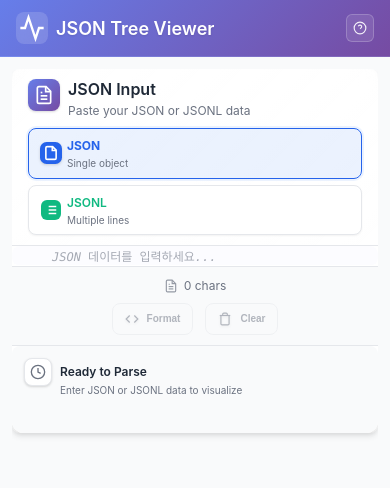
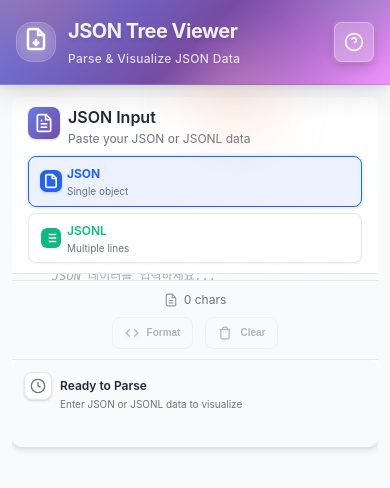
Before and after one commit to lived1024/jsonl-parser, a Vue app: page / in a window 390 px wide. Shown: the top 488 px of the page. Built offline with nearby package versions, Linux system fonts and the light colour scheme.

Commit message:
도움말 버튼 z-index 문제 해결 및 버튼 크기 수정

```diff
--- a/src/components/common/KeyboardShortcuts.css
+++ b/src/components/common/KeyboardShortcuts.css
@@ -1,46 +1,85 @@
 .keyboard-shortcuts {
   position: relative;
+  z-index: 10000;
 }
 
 .shortcuts-toggle {
+  position: relative;
   display: flex;
   align-items: center;
   justify-content: center;
-  width: 2rem;
-  height: 2rem;
-  border: 1px solid rgba(255, 255, 255, 0.2);
-  background: rgba(255, 255, 255, 0.1);
-  backdrop-filter: blur(10px);
-  -webkit-backdrop-filter: blur(10px);
-  border-radius: var(--radius-sm);
-  color: rgba(255, 255, 255, 0.9);
+  width: 2.75rem;
+  height: 2.75rem;
+  border: 1px solid rgba(255, 255, 255, 0.3);
+  background: rgba(255, 255, 255, 0.15);
+  backdrop-filter: blur(15px);
+  -webkit-backdrop-filter: blur(15px);
+  border-radius: var(--radius-md);
+  color: rgba(255, 255, 255, 0.95);
   cursor: pointer;
   transition: all var(--transition-fast);
+  box-shadow:
+    0 4px 12px rgba(0, 0, 0, 0.15),
+    0 2px 4px rgba(0, 0, 0, 0.1);
+}
+
+.shortcuts-toggle::before {
+  content: '';
+  position: absolute;
+  top: -2px;
+  left: -2px;
+  right: -2px;
+  bottom: -2px;
+  background: linear-gradient(45deg, rgba(255, 255, 255, 0.3), rgba(255, 255, 255, 0.1));
+  border-radius: var(--radius-md);
+  opacity: 0;
+  animation: buttonPulse 3s ease-in-out infinite;
+  z-index: -1;
+}
+
+@keyframes buttonPulse {
+  0%, 100% {
+    opacity: 0;
+    transform: scale(1);
+  }
+  50% {
+    opacity: 0.6;
+    transform: scale(1.05);
+  }
 }
 
 .shortcuts-toggle:hover {
-  background: rgba(255, 255, 255, 0.2);
-  border-color: rgba(255, 255, 255, 0.4);
+  background: rgba(255, 255, 255, 0.25);
+  border-color: rgba(255, 255, 255, 0.5);
   color: white;
-  transform: translateY(-1px);
+  transform: translateY(-2px);
+  box-shadow:
+    0 8px 20px rgba(0, 0, 0, 0.2),
+    0 4px 8px rgba(0, 0, 0, 0.15);
 }
 
 .shortcuts-toggle--active {
-  background: rgba(255, 255, 255, 0.25);
-  border-color: rgba(255, 255, 255, 0.5);
+  background: rgba(255, 255, 255, 0.3);
+  border-color: rgba(255, 255, 255, 0.6);
   color: white;
+  transform: translateY(-1px);
+  box-shadow:
+    0 6px 16px rgba(0, 0, 0, 0.18),
+    0 3px 6px rgba(0, 0, 0, 0.12);
 }
 
 .shortcuts-panel {
-  position: absolute;
-  top: calc(100% + 0.75rem);
-  right: 0;
+  position: fixed;
+  top: 5rem;
+  right: 2rem;
   width: 22rem;
   background: var(--color-background);
   border: 1px solid var(--color-border);
   border-radius: var(--radius-xl);
-  box-shadow: var(--shadow-xl);
-  z-index: 1000;
+  box-shadow:
+    0 25px 50px -12px rgba(0, 0, 0, 0.25),
+    0 0 0 1px rgba(255, 255, 255, 0.05);
+  z-index: 99999;
   overflow: hidden;
   backdrop-filter: blur(20px);
   -webkit-backdrop-filter: blur(20px);
@@ -228,13 +267,17 @@ kbd:hover {
 /* 모바일 최적화 */
 @media (max-width: 768px) {
   .shortcuts-toggle {
-    width: 1.75rem;
-    height: 1.75rem;
+    width: 2.5rem;
+    height: 2.5rem;
   }
 
   .shortcuts-panel {
-    width: 18rem;
-    right: -6rem;
+    position: fixed;
+    top: 4rem;
+    left: 1rem;
+    right: 1rem;
+    width: auto;
+    max-width: calc(100vw - 2rem);
   }
 
   .shortcuts-header {
@@ -278,8 +321,10 @@ kbd:hover {
 /* 태블릿 */
 @media (max-width: 1024px) and (min-width: 769px) {
   .shortcuts-panel {
+    position: fixed;
+    top: 4.5rem;
+    right: 1.5rem;
     width: 20rem;
-    right: -4rem;
   }
 }
 
@@ -296,6 +341,10 @@ kbd:hover {
   .close-button:hover,
   .kbd:hover {
     transform: none;
+  }
+
+  .shortcuts-toggle::before {
+    animation: none;
   }
 
   .shortcuts-panel-enter-active,
--- a/src/components/common/KeyboardShortcuts.vue
+++ b/src/components/common/KeyboardShortcuts.vue
@@ -8,7 +8,7 @@
       title="키보드 단축키 (Alt+H)"
       :class="{ 'shortcuts-toggle--active': isVisible }"
     >
-      <svg width="16" height="16" viewBox="0 0 24 24" fill="none" stroke="currentColor" stroke-width="2">
+      <svg width="20" height="20" viewBox="0 0 24 24" fill="none" stroke="currentColor" stroke-width="2">
         <circle cx="12" cy="12" r="10"/>
         <path d="M9.09 9a3 3 0 0 1 5.83 1c0 2-3 3-3 3"/>
         <line x1="12" y1="17" x2="12.01" y2="17"/>
--- a/src/layouts/DefaultLayout.vue
+++ b/src/layouts/DefaultLayout.vue
@@ -1,17 +1,35 @@
 <template>
   <div class="default-layout">
     <header class="app-header" role="banner">
+      <div class="header-background">
+        <div class="gradient-orb orb-1"></div>
+        <div class="gradient-orb orb-2"></div>
+        <div class="gradient-orb orb-3"></div>
+      </div>
+
       <div class="header-content">
         <div class="header-brand">
           <div class="brand-icon">
-            <svg width="28" height="28" viewBox="0 0 24 24" fill="none" stroke="currentColor" stroke-width="2">
-              <path d="M22 12h-4l-3 9L9 3l-3 9H2"/>
-            </svg>
+            <div class="icon-inner">
+              <svg width="24" height="24" viewBox="0 0 24 24" fill="none" stroke="currentColor" stroke-width="2.5">
+                <path d="M14 2H6a2 2 0 0 0-2 2v16a2 2 0 0 0 2 2h12a2 2 0 0 0 2-2V8z"/>
+                <polyline points="14,2 14,8 20,8"/>
+                <path d="M12 18v-6"/>
+                <path d="M9 15l3 3 3-3"/>
+              </svg>
+            </div>
+            <div class="icon-glow"></div>
           </div>
-          <h1 class="brand-title">JSON Tree Viewer</h1>
+          <div class="brand-text">
+            <h1 class="brand-title">JSON Tree Viewer</h1>
+            <p class="brand-subtitle">Parse & Visualize JSON Data</p>
+          </div>
         </div>
-        <div class="header-actions">
-          <KeyboardShortcuts />
+
+        <div class="header-info">
+          <div class="header-actions">
+            <KeyboardShortcuts />
+          </div>
         </div>
       </div>
     </header>
@@ -23,10 +41,29 @@
 </template>
 
 <script setup lang="ts">
+import { computed } from 'vue'
 import { useApp } from '../composables/useApp'
+import { useJsonTreeStore } from '../stores'
 import KeyboardShortcuts from '../components/common/KeyboardShortcuts.vue'
 
 const { mainStyle } = useApp()
+const store = useJsonTreeStore()
+
+// 총 노드 개수 계산
+const nodeCount = computed(() => {
+  const countNodes = (nodes: any[]): number => {
+    let count = 0
+    for (const node of nodes) {
+      count++
+      if (node.children) {
+        count += countNodes(node.children)
+      }
+    }
+    return count
+  }
+
+  return countNodes(store.parsedData)
+})
 </script>
 
 <style scoped>
@@ -38,46 +75,219 @@ const { mainStyle } = useApp()
 }
 
 .app-header {
-  background: linear-gradient(135deg, #667eea 0%, #764ba2 100%);
+  position: relative;
+  background: linear-gradient(135deg, #667eea 0%, #764ba2 50%, #f093fb 100%);
   color: white;
-  padding: 1rem 2rem;
-  box-shadow: 0 4px 20px rgba(0, 0, 0, 0.1);
+  padding: 1.5rem 2rem;
+  box-shadow:
+    0 8px 32px rgba(0, 0, 0, 0.12),
+    0 2px 8px rgba(0, 0, 0, 0.08);
   border-bottom: 1px solid rgba(255, 255, 255, 0.1);
   flex-shrink: 0;
+  z-index: 100;
+}
+
+.header-background {
+  position: absolute;
+  top: 0;
+  left: 0;
+  right: 0;
+  bottom: 0;
+  pointer-events: none;
+}
+
+.gradient-orb {
+  position: absolute;
+  border-radius: 50%;
+  filter: blur(40px);
+  opacity: 0.3;
+  animation: float 6s ease-in-out infinite;
+}
+
+.orb-1 {
+  width: 200px;
+  height: 200px;
+  background: radial-gradient(circle, #ff6b6b, #ee5a24);
+  top: -100px;
+  left: -50px;
+  animation-delay: 0s;
+}
+
+.orb-2 {
+  width: 150px;
+  height: 150px;
+  background: radial-gradient(circle, #4ecdc4, #45b7aa);
+  top: -75px;
+  right: -25px;
+  animation-delay: 2s;
+}
+
+.orb-3 {
+  width: 120px;
+  height: 120px;
+  background: radial-gradient(circle, #feca57, #ff9ff3);
+  bottom: -60px;
+  left: 50%;
+  transform: translateX(-50%);
+  animation-delay: 4s;
+}
+
+@keyframes float {
+  0%, 100% {
+    transform: translateY(0px) scale(1);
+  }
+  50% {
+    transform: translateY(-20px) scale(1.05);
+  }
 }
 
 .header-content {
+  position: relative;
   display: flex;
   align-items: center;
   justify-content: space-between;
   max-width: 1200px;
   margin: 0 auto;
+  z-index: 10;
 }
 
 .header-brand {
   display: flex;
   align-items: center;
-  gap: 0.75rem;
+  gap: 1rem;
 }
 
 .brand-icon {
+  position: relative;
   display: flex;
   align-items: center;
   justify-content: center;
-  width: 2.5rem;
-  height: 2.5rem;
+  width: 3.5rem;
+  height: 3.5rem;
   background: rgba(255, 255, 255, 0.15);
-  border-radius: var(--radius-md);
+  border-radius: 1rem;
+  backdrop-filter: blur(20px);
+  -webkit-backdrop-filter: blur(20px);
+  border: 1px solid rgba(255, 255, 255, 0.2);
+  transition: all 0.3s ease;
+}
+
+.brand-icon:hover {
+  transform: translateY(-2px);
+  box-shadow: 0 8px 25px rgba(0, 0, 0, 0.15);
+}
+
+.icon-inner {
+  position: relative;
+  z-index: 2;
   color: white;
-  backdrop-filter: blur(10px);
-  -webkit-backdrop-filter: blur(10px);
+  transition: transform 0.3s ease;
+}
+
+.brand-icon:hover .icon-inner {
+  transform: scale(1.1);
+}
+
+.icon-glow {
+  position: absolute;
+  top: 50%;
+  left: 50%;
+  width: 2rem;
+  height: 2rem;
+  background: radial-gradient(circle, rgba(255, 255, 255, 0.3), transparent);
+  border-radius: 50%;
+  transform: translate(-50%, -50%);
+  animation: pulse 2s ease-in-out infinite;
+}
+
+@keyframes pulse {
+  0%, 100% {
+    opacity: 0.3;
+    transform: translate(-50%, -50%) scale(1);
+  }
+  50% {
+    opacity: 0.6;
+    transform: translate(-50%, -50%) scale(1.2);
+  }
+}
+
+.brand-text {
+  display: flex;
+  flex-direction: column;
+  gap: 0.25rem;
 }
 
 .brand-title {
   margin: 0;
-  font-size: var(--text-xl);
-  font-weight: var(--font-semibold);
+  font-size: 1.75rem;
+  font-weight: 700;
   color: white;
+  text-shadow: 0 2px 4px rgba(0, 0, 0, 0.1);
+  letter-spacing: -0.025em;
+  background: linear-gradient(135deg, #ffffff 0%, #f8f9ff 100%);
+  -webkit-background-clip: text;
+  -webkit-text-fill-color: transparent;
+  background-clip: text;
+}
+
+.brand-subtitle {
+  margin: 0;
+  font-size: 0.875rem;
+  font-weight: 500;
+  color: rgba(255, 255, 255, 0.8);
+  text-shadow: 0 1px 2px rgba(0, 0, 0, 0.1);
+  letter-spacing: 0.025em;
+}
+
+.header-info {
+  display: flex;
+  align-items: center;
+  gap: 1.5rem;
+}
+
+.status-indicator {
+  display: flex;
+  align-items: center;
+  gap: 0.5rem;
+  padding: 0.5rem 1rem;
+  background: rgba(255, 255, 255, 0.1);
+  border-radius: 2rem;
+  backdrop-filter: blur(10px);
+  -webkit-backdrop-filter: blur(10px);
+  border: 1px solid rgba(255, 255, 255, 0.15);
+  transition: all 0.3s ease;
+}
+
+.status-indicator:hover {
+  background: rgba(255, 255, 255, 0.15);
+  transform: translateY(-1px);
+}
+
+.status-dot {
+  width: 0.5rem;
+  height: 0.5rem;
+  background: #4ade80;
+  border-radius: 50%;
+  animation: statusPulse 2s ease-in-out infinite;
+  box-shadow: 0 0 0 0 rgba(74, 222, 128, 0.7);
+}
+
+@keyframes statusPulse {
+  0% {
+    box-shadow: 0 0 0 0 rgba(74, 222, 128, 0.7);
+  }
+  70% {
+    box-shadow: 0 0 0 6px rgba(74, 222, 128, 0);
+  }
+  100% {
+    box-shadow: 0 0 0 0 rgba(74, 222, 128, 0);
+  }
+}
+
+.status-text {
+  font-size: 0.875rem;
+  font-weight: 500;
+  color: rgba(255, 255, 255, 0.9);
   text-shadow: 0 1px 2px rgba(0, 0, 0, 0.1);
 }
 
@@ -103,31 +313,99 @@ const { mainStyle } = useApp()
   }
 
   .app-header {
-    padding: 0.75rem 1rem;
+    padding: 1rem;
   }
 
   .header-brand {
-    gap: 0.5rem;
+    gap: 0.75rem;
   }
 
   .brand-icon {
-    width: 2rem;
-    height: 2rem;
+    width: 2.5rem;
+    height: 2.5rem;
   }
 
   .brand-title {
-    font-size: var(--text-lg);
+    font-size: 1.25rem;
+  }
+
+  .brand-subtitle {
+    font-size: 0.75rem;
+  }
+
+  .header-info {
+    gap: 1rem;
+  }
+
+  .status-indicator {
+    padding: 0.375rem 0.75rem;
+  }
+
+  .status-text {
+    font-size: 0.75rem;
+  }
+
+  .gradient-orb {
+    filter: blur(30px);
+  }
+
+  .orb-1 {
+    width: 150px;
+    height: 150px;
+  }
+
+  .orb-2 {
+    width: 100px;
+    height: 100px;
+  }
+
+  .orb-3 {
+    width: 80px;
+    height: 80px;
   }
 }
 
 /* 태블릿 */
 @media (max-width: 1024px) and (min-width: 769px) {
   .app-header {
-    padding: 0.875rem 1.5rem;
+    padding: 1.25rem 1.5rem;
   }
 
   .brand-title {
-    font-size: var(--text-lg);
+    font-size: 1.5rem;
+  }
+
+  .brand-icon {
+    width: 3rem;
+    height: 3rem;
+  }
+}
+
+/* 다크 모드 대응 */
+@media (prefers-color-scheme: dark) {
+  .app-header {
+    background: linear-gradient(135deg, #1e1b4b 0%, #312e81 50%, #581c87 100%);
+  }
+
+  .brand-title {
+    background: linear-gradient(135deg, #ffffff 0%, #e0e7ff 100%);
+    -webkit-background-clip: text;
+    -webkit-text-fill-color: transparent;
+    background-clip: text;
+  }
+}
+
+/* 접근성 개선 */
+@media (prefers-reduced-motion: reduce) {
+  .gradient-orb,
+  .icon-glow,
+  .status-dot {
+    animation: none;
+  }
+
+  .brand-icon,
+  .status-indicator {
+    transition: none;
   }
 }
 </style>
```
Also changed, not shown: src/components/common/KeyboardShortcuts.ts (+15 -0 lines).
